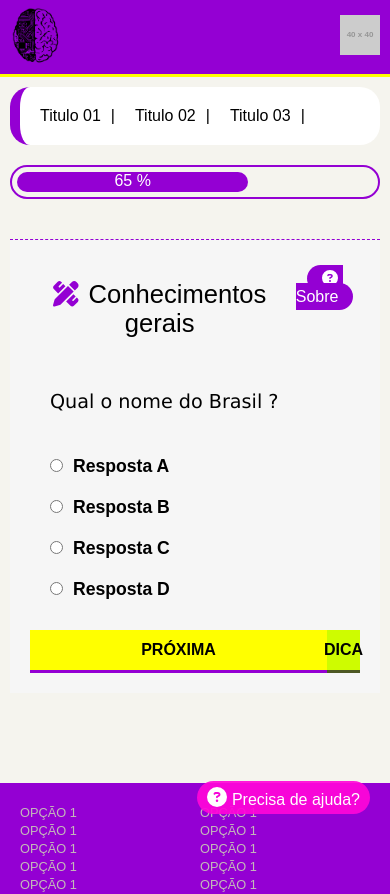
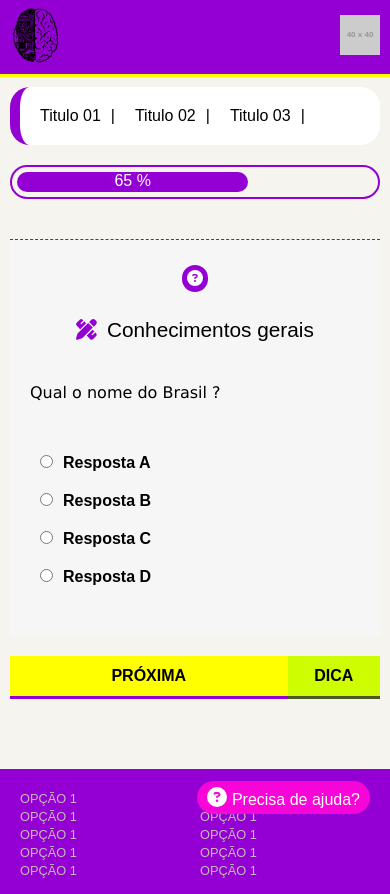
Before and after one commit to pereiraisaiah21/CETC, a React (Create React App) app in the folder cetc/: page /atividades/1 in a window 390 px wide. Shown: the top 894 px of the page. Built offline with nearby package versions, Linux system fonts and the light colour scheme.

Commit message:
I-TC-23 [Página de pergunta]

```diff
--- a/cetc/src/Pages/Activity/Activity.js
+++ b/cetc/src/Pages/Activity/Activity.js
@@ -40,14 +40,14 @@ function Activity () {
 
     const [question, setQuestion] = useState({data :  [{
         categoriaId: "",
-        id : "",
+        id : 1,
         title : "",
         content: "",
         alternatives : []
-    }], error: ""});
+    }], id: 1, error: ""});
 
-    console.log("A", question)
-    const [answers, setAnswers] = useState({alternatives: ""});
+    const [answer, setAnswer] = useState(null);
+    const [testGauge, setTestGaug] = useState({text : ""});
     const [count, setCount] = useState(1)
 
     /*
@@ -58,7 +58,44 @@ function Activity () {
     * Exemple data structure
     */
 
+    const getQuestion = function () {
 
+        setCount(count + 1)
+        if (count > 1) {
+            setQuestion({...question, data: {
+                categoriaId: 5,
+                id : count,
+                title : "Conhecimentos naturais",
+                content : "Qual o nome dos Eua ?",
+                alternatives : ["Resposta E", "Resposta F", "Resposta G", "Resposta H"],
+                progressBar: 65
+            }
+            });
+        } else {
+            setQuestion({...question, data: {
+                categoriaId: 5,
+                id : count,
+                title : "Conhecimentos gerais",
+                content : "Qual o nome do Brasil ?",
+                alternatives : ["Resposta A", "Resposta B", "Resposta C", "Resposta D"],
+                progressBar: 65
+            }
+            });
+        }
+    }
+
+    const updateAnswers = function(e) {
+        e.preventDefault();
+        if (answer !== null) {
+            setTestGaug({text : testGauge.text.concat("%" + answer)})
+            getQuestion();
+        }
+
+        if (answer === null) {
+            console.log("Selecione alguma opção")
+        }
+
+    }
     useEffect( () => {
 
         // axios.get(`http://jsonplaceholder.typicode.com/question/${count}`).then((response) => {
@@ -66,17 +103,8 @@ function Activity () {
         //   }).catch(err => {
         //     setQuestion({...question, error: err});
         //   });
-
-        setQuestion({...question, data: {
-            categoriaId: 5,
-            id : 5,
-            title : "Conhecimentos gerais",
-            content : "Qual o nome do Brasil ?",
-            alternatives : ["Resposta A", "Resposta B", "Resposta C", "Resposta D"],
-            progressBar: 65
-        }
-    }); // Exemplo
-
+        getQuestion();
+         // Exemplo
     }, [])
 
     return (
@@ -88,13 +116,22 @@ function Activity () {
             ]}/>
             <Progress progress={question.data.progressBar} />
 
-            {
+
                 <QuestionAlternative
                     title={question.data.title}
                     content={question.data.content}
                     alternatives={question.data.alternatives}
+                    setOption={setAnswer}
                 />
-            }
+                <section className="Question__send">
+                <a className="Question__send__button" title="itemTitle" onClick={updateAnswers}>
+                    Próxima
+                </a>
+                <a className="Question__send__tip" title="itemTitle" onClick={openModal}>
+                    Dica
+                </a>
+            </section>
+
             <Modal
                 isOpen={modalIsOpen}
                 onRequestClose={closeModal}
--- a/cetc/src/Pages/Activity/Question.scss
+++ b/cetc/src/Pages/Activity/Question.scss
@@ -84,7 +84,7 @@
     }
     &__alternatives {
         width: 100%;
-        padding: 0 20px 20px;
+        padding: 20px 10px 20px;
         text-align: left;
         &__option {
             font-size: 1.1rem;
@@ -103,7 +103,7 @@
             display: inline-flex;
             justify-content: center;
             align-items: center;
-            width: 90%;
+            width: 75%;
             border: none;
             background-color: #ffff00;
             border-bottom: 3px solid #9400d3;
@@ -117,7 +117,7 @@
             display: inline-flex;
             justify-content: center;
             align-items: center;
-            width: 10%;
+            width: 25%;
             border: none;
             background-color: rgb(206, 252, 0);
             border-bottom: 3px solid rgb(77, 88, 35);
@@ -129,4 +129,35 @@
             cursor: pointer;
         }
     }
+
+    @media (max-width: 767px) {
+        &__info {
+            flex-wrap: wrap;
+            align-items: center;
+            flex-direction: column-reverse;
+            &__about {
+                &__title {
+                    padding: 5px;
+                }
+                &__icon {
+                    margin: 0 0 0;
+                }
+                &__desc {
+                    display: none;
+                }
+            }
+            &__title {
+                font-size: 1.3rem;
+            }
+        }
+        &__paragraph {
+            padding: 0;
+            font-size: 1rem;
+        }
+        &__alternatives {
+            &__option {
+                font-size: 1rem;
+            }
+        }
+    }
 }
--- a/cetc/src/Pages/Activity/QuestionAlternative.js
+++ b/cetc/src/Pages/Activity/QuestionAlternative.js
@@ -1,5 +1,5 @@
 // Libs
-import React, { useState } from "react"
+import React, { useState, useEffect } from "react"
 
 // Components
 import { FontAwesomeIcon } from '@fortawesome/react-fontawesome';
@@ -10,26 +10,26 @@ import Modal from 'react-modal';
 *
 */
 
-function QuestionAlternative ({number, title, content, alternatives, observation, isTipAvailable, tip, quantityAttempts}) {
+function QuestionAlternative ({number, title, content, alternatives, observation, isTipAvailable, tip, quantityAttempts, setOption}) {
 
-    const [selected, setSelected] = useState('yes');
+    const [selected, setSelected] = useState(null);
     console.log(selected)
 
     const handleAlternativeChange = function (e) {
-        console.log(e.target.value);
         setSelected(e.target.value);
     };
 
+    useEffect(()=>{
+        setOption(selected)
+    }, [selected])
+
     const [aboutSeleted, setAboutSeleted] = useState(false);
-    console.log(aboutSeleted)
     const handleAboutClick = function (e) {
-        console.log(e.target.value);
         setAboutSeleted(!aboutSeleted);
     };
 
     const updateAnswers = function (e) {
         e.preventDefault();
-        console.log(e.target)
     }
 
     // Modal tip
@@ -68,7 +68,7 @@ function QuestionAlternative ({number, title, content, alternatives, observation
                 <div className="Question__info__about" onClick={handleAboutClick}>
                     <span className="Question__info__about__title">
                         <FontAwesomeIcon className="Question__info__about__icon" icon={faQuestionCircle} />
-                        Sobre
+                        <span className="Question__info__about__desc">Sobre</span>
                     </span>
                     {
                         aboutSeleted
@@ -111,14 +111,6 @@ function QuestionAlternative ({number, title, content, alternatives, observation
                     }
                 </section>
             </section>
-            <section className="Question__send">
-                <a className="Question__send__button" title="itemTitle" onClick={updateAnswers}>
-                    Próxima
-                </a>
-                <a className="Question__send__tip" title="itemTitle" onClick={openModal}>
-                    Dica
-                </a>
-            </section>
             <Modal
                 isOpen={modalIsOpen}
                 onRequestClose={closeModal}
```
